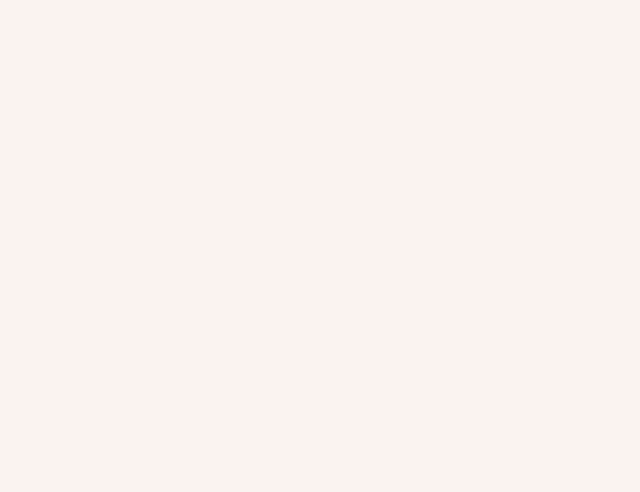
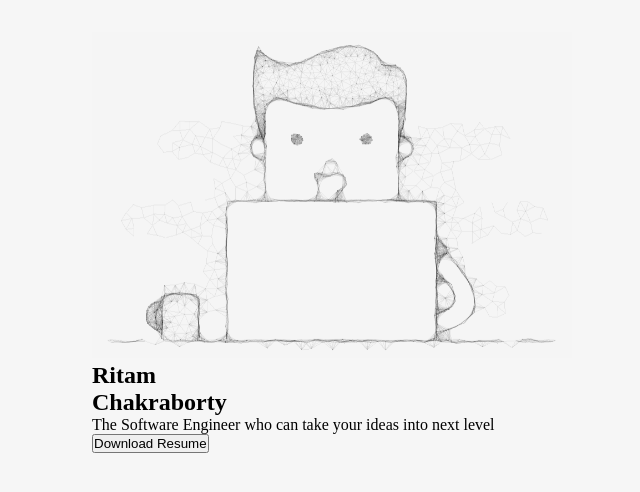
Before and after one commit to RitamChakraborty/RitamChakraborty.github.io, an Astro site: page / in a window 1280 px wide. Shown: the whole page, without its empty margins (308-948 px from the left). Built offline with nearby package versions, Linux system fonts and the light colour scheme; Astro itself is replaced by a stand-in of ours.

Commit message:
Create hero section

```diff
--- a/src/layouts/MainLayout.astro
+++ b/src/layouts/MainLayout.astro
@@ -1,3 +1,6 @@
+---
+import Landing from '../sections/Landing.astro';
+---
 <main>
-
+    <Landing />
 </main>
--- a/src/scss/global.scss
+++ b/src/scss/global.scss
@@ -1,15 +1,20 @@
+:root {
+    --clr-primary: #F6F6F6;
+    --clr-secondary: #333333;
+    --clr-accent: #FFD6D6;
+    --clr-accent-2: #C9C9C9;
+    --unit: 1rem;
+    --small-breakpoint: 30rem;
+}
+
 *, *::before, *::after {
     margin: 0;
     padding: 0;
     box-sizing: border-box;
 }
 
-:root {
-    --clr-primary: #FAF3F0;
-    --clr-secondary: #333333;
-    --clr-accent: #FFD6D6;
-    --clr-accent-2: #C9C9C9;
-    --small-breakpoint: 30rem;
+img {
+    max-width: 100%;
 }
 
 body {
@@ -19,6 +24,7 @@ body {
 section {
     height: 100vh;
     height: 100svh;
+    padding: calc(var(--unit) * 2) var(--unit);
 }
 
 .container {
--- a/src/sections/Landing.astro
+++ b/src/sections/Landing.astro
@@ -1,8 +1,16 @@
-<section>
-
+<section id="Landing">
+    <div class="container">
+        <div>
+            <img src="/avatar.png" alt="Hero Image">
+        </div>
+        <div>
+            <h1>
+                <span>Ritam</span>
+                <br>
+                <span>Chakraborty</span>
+            </h1>
+            <p>The Software Engineer who can take your ideas into next level</p>
+            <button>Download Resume</button>
+        </div>
+    </div>
 </section>
-<style lang="scss">
-    section {
-        display: flex;
-    }
-</style>
```
Also changed, not shown: public/avatar.png (added).
